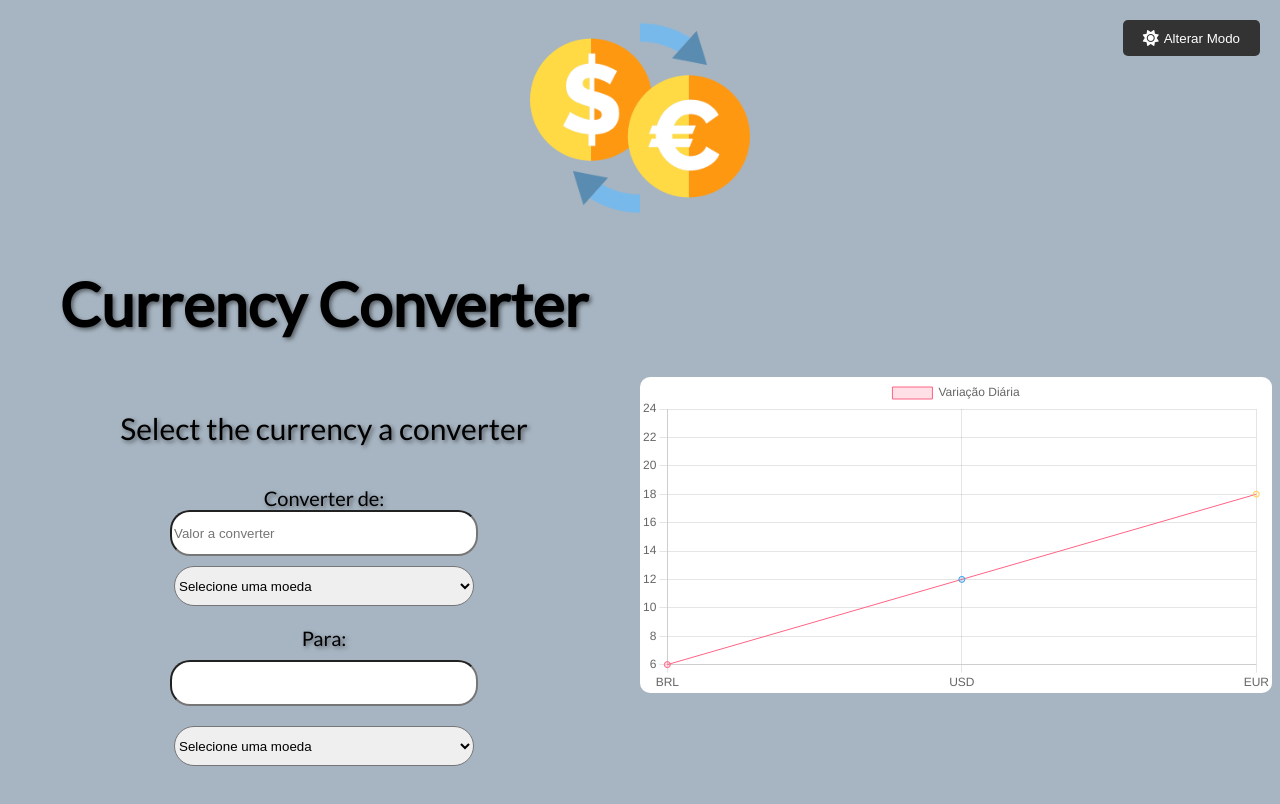
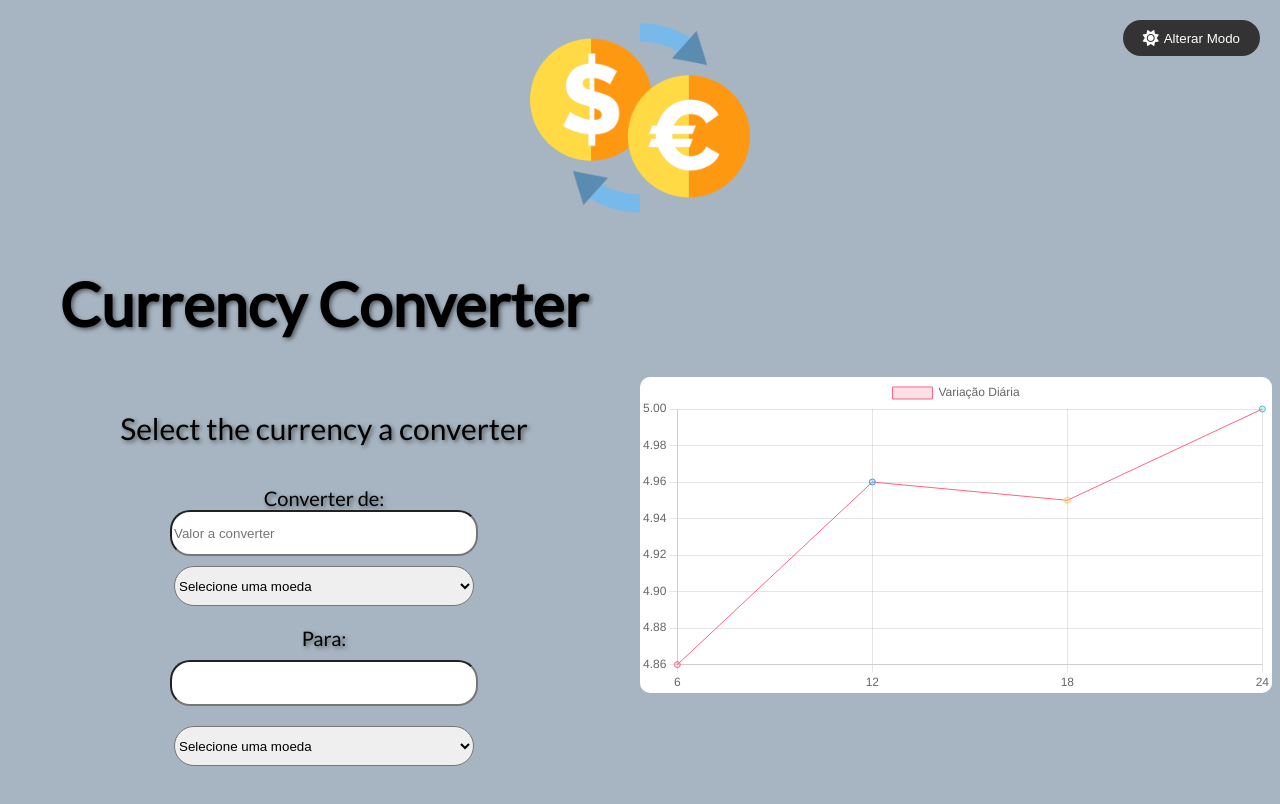
Before and after one commit to Grupo-AGES/Sprint1-Cambio, a website: page index.html in a window 1280 px wide. Drawn offline with nearby package versions, Linux system fonts and the light colour scheme.

Commit message:
alteração no botão do modo escuro

```diff
--- a/index.html
+++ b/index.html
@@ -74,10 +74,10 @@
             var myChart = new Chart(ctx, {
                 type: 'line',
                 data: {
-                    labels: ['BRL', 'USD', 'EUR'],
+                    labels: [6, 12, 18, 24],
                     datasets: [{
                         label: 'Variação Diária',
-                        data: [ 6, 12, 18, 24],
+                        data: [ 4.86, 4.96, 4.95, 5],
                         backgroundColor: [
                             'rgba(255, 99, 132, 0.2)',
                             'rgba(54, 162, 235, 0.2)',
--- a/public/style.css
+++ b/public/style.css
@@ -19,7 +19,7 @@
     background-color: #333;
     color: white;
     border: none;
-    border-radius: 5px;
+    border-radius: 30px;
     cursor: pointer;
     display: flex;
     align-items: center;
```
